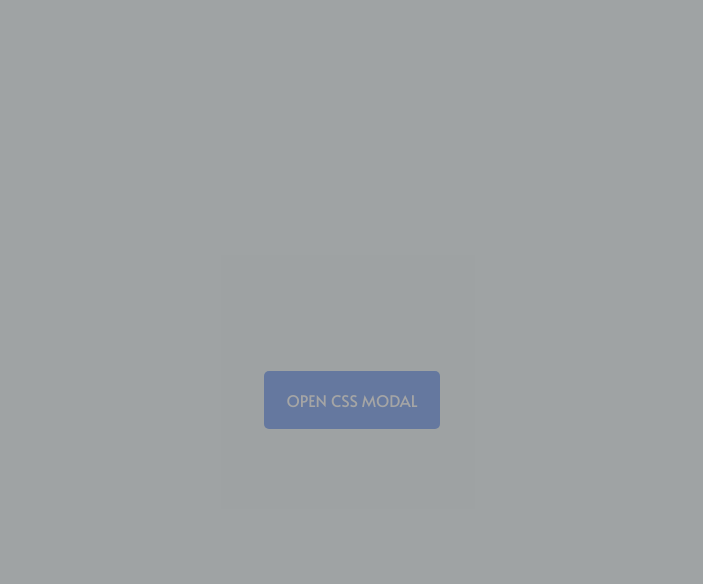
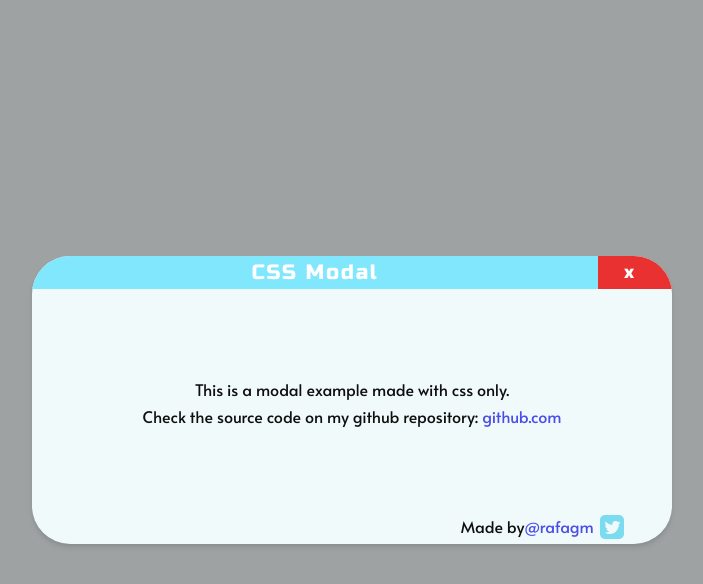
Before and after one commit to rafagm/CSS-Modal, a plain HTML site: page index.html in a window 1280 px wide. Both pictures are taken after a click on the link "OPEN CSS MODAL". Shown: the whole page, without its empty margins (288-991 px from the left). Drawn offline with Linux system fonts and the light colour scheme.

Commit message:
Added: All css classes

```diff
--- a/index.html
+++ b/index.html
@@ -1,19 +1,58 @@
-<!DOCTYPE html>
 <html lang="en">
-<head>
+  <head>
     <meta charset="UTF-8">
-    <meta name="viewport" content="width=device-width, initial-scale=1.0">
+    <meta
+      name="viewport"
+      content="width=device-width, initial-scale=1.0">
     <link rel="stylesheet" href="style.css">
     <link href="https://fonts.googleapis.com/css2?family=Alata&display=swap" rel="stylesheet">
+    <link href="https://fonts.googleapis.com/css2?family=Russo+One&display=swap" rel="stylesheet">
     <title>CSS Modal</title>
-</head>
-<body>
+  </head>
+  <body>
     <div class="button">
-        <a href="#modal">Open CSS Modal</a>
+      <a href="#modal">Open CSS Modal</a>
     </div>
 
-    <div id="modal" class="modal">
-
+    <div
+      id="modal"
+      class="modal">
+      <div class="modal__wrapper">
+        <div class="modal__header">
+          <div class="modal__header__title">CSS Modal</div>
+          <a
+            href="#"
+            class="modal__header__close">
+            <span class="modal__header__close__x">x</span>
+          </a>
+        </div>
+        <div class="modal__content">
+          This is a modal example made with css only.
+          <p class="modal__content__github">Check the source code on my github repository:
+            <a
+              href="www.github.com"
+              target="_blank"
+              class="modal__content__link">
+              github.com
+            </a>
+        </p>
+        </div>
+        <div class="modal__footer">
+          Made by
+          <a
+            href="https://twitter.com/Ro08503637"
+            target="_blank"
+            class="modal__footer__link">
+            @rafagm
+          </a>
+          <a href="https://twitter.com/Ro08503637"
+          target="_blank">
+            <svg xmlns="http://www.w3.org/2000/svg" class="modal__footer__logo" width="24" height="24" viewBox="0 0 24 24">
+              <path d="M19 0h-14c-2.761 0-5 2.239-5 5v14c0 2.761 2.239 5 5 5h14c2.762 0 5-2.239 5-5v-14c0-2.761-2.238-5-5-5zm-.139 9.237c.209 4.617-3.234 9.765-9.33 9.765-1.854 0-3.579-.543-5.032-1.475 1.742.205 3.48-.278 4.86-1.359-1.437-.027-2.649-.976-3.066-2.28.515.098 1.021.069 1.482-.056-1.579-.317-2.668-1.739-2.633-3.26.442.246.949.394 1.486.411-1.461-.977-1.875-2.907-1.016-4.383 1.619 1.986 4.038 3.293 6.766 3.43-.479-2.053 1.08-4.03 3.199-4.03.943 0 1.797.398 2.395 1.037.748-.147 1.451-.42 2.086-.796-.246.767-.766 1.41-1.443 1.816.664-.08 1.297-.256 1.885-.517-.439.656-.996 1.234-1.639 1.697z"/>
+            </svg>
+          </a>
+        </div>
+      </div>
     </div>
-</body>
+  </body>
 </html>
--- a/style.css
+++ b/style.css
@@ -1,10 +1,12 @@
 :root {
   --main-bg-color: #f1fafb;
-  --secondary-color: #a0e4f1;
+  --secondary-color: #81e7fc;
   --tertiary-color: #7ea6f4;
   --accent-color: #4a4de7;
+  --warn-color: #e93131;
 
   --text-white-color: #fff;
+  --text-dark-color: rgb(15, 15, 15);
 }
 
 *,
@@ -53,16 +55,129 @@ body {
 .modal {
   visibility: hidden;
   opacity: 0;
+  display: flex;
+  justify-content: center;
+  align-items: center;
   position: absolute;
   height: 100%;
   width: 100%;
   top: 0;
   left: 0;
-    background-color: rgba(77, 77, 77, .5);
-    transition: opacity .3s ease-in;
+  color: var(--text-dark-color);
+  background-color: rgba(77, 77, 77, 0.5);
+  transition: opacity 0.3s ease-in;
 }
 
 .modal:target {
   visibility: visible;
   opacity: 1;
 }
+
+.modal__wrapper {
+  display: flex;
+  flex-direction: column;
+  width: 40em;
+  height: 18em;
+  background-color: var(--main-bg-color);
+  border-radius: 38px;
+  overflow: hidden;
+  box-shadow: 0 4px 6px -1px rgba(0, 0, 0, 0.1),
+    0 2px 4px -1px rgba(0, 0, 0, 0.06);
+}
+
+.modal__header {
+  position: relative;
+  display: flex;
+  justify-content: flex-end;
+}
+
+.modal__header__title {
+  background-color: var(--secondary-color);
+  flex: 1;
+  color: var(--text-white-color);
+  text-align: center;
+  font-size: 1.3em;
+  letter-spacing: 1.7px;
+  padding: 0.2em 0;
+  font-family: "Russo One", sans-serif;
+}
+
+.modal__header__close {
+  display: flex;
+  justify-content: center;
+  padding: 0 2em;
+  background-color: var(--warn-color);
+  color: var(--text-white-color);
+  flex-basis: 10%;
+  text-decoration: none;
+  cursor: pointer;
+  transition: filter 0.2s ease-out;
+  font-family: "Russo One", sans-serif;
+
+}
+
+.modal__header__close:hover {
+  filter: brightness(120%);
+}
+
+.modal__header__close__x {
+  position: relative;
+  right: 6px;
+  text-decoration: none;
+  top: 25%;
+  font-size: 1.1em;
+  line-height: 1;
+}
+
+.modal__content {
+  color: var(--text-dark-color);
+  display: flex;
+  flex-direction: column;
+  justify-content: center;
+  align-items: center;
+  margin: auto 0;
+  padding: 0 .5em;
+
+}
+
+.modal__content__github {
+  margin-top: .3em;
+}
+.modal__content__link {
+  display: inline-block;
+  text-decoration: none;
+  color: var(--accent-color);
+  transition: filter .1s ease-out, letter-spacing .2s ease-out;
+}
+
+.modal__content__link:hover {
+  letter-spacing: 1px;
+}
+
+.modal__footer {
+  display: flex;
+  align-self: flex-end;
+  margin-right: 3em;
+  margin-bottom: .3em;
+}
+
+.modal__footer__link {
+  text-decoration: none;
+  color: var(--accent-color);
+}
+
+.modal__footer__link:hover ~ a .modal__footer__logo,
+.modal__footer__logo:hover {
+  fill: var(--accent-color);
+  transition: fill .4s ease;
+  transform: scale(1.1);
+}
+
+
+.modal__footer__logo {
+  fill: var(--secondary-color);
+  filter: brightness(95%);
+  margin-left: .4em;
+  transition: all .4s;
+  cursor: pointer;
+}
```
Lines whose indentation alone changed are shown as unchanged.
